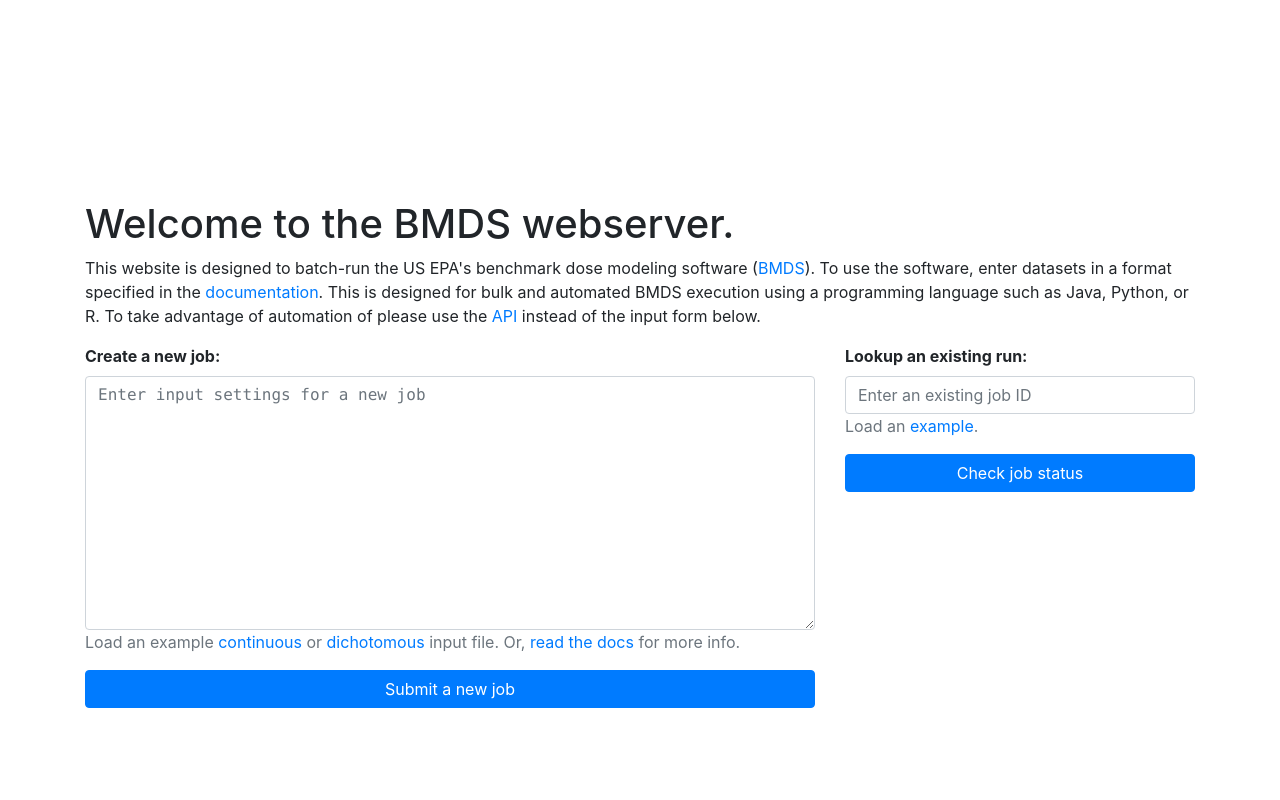
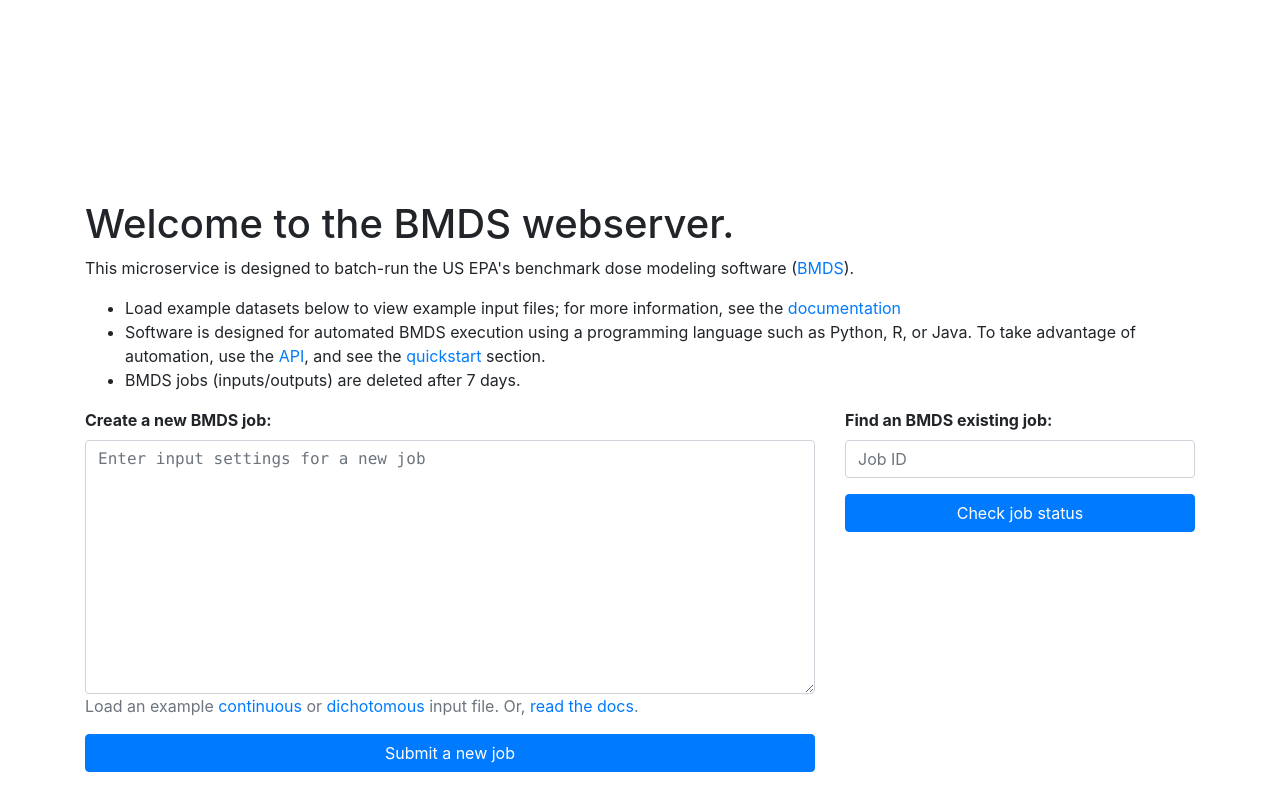
Before and after one commit to shapiromatron/bmds-server, a Django app: page / in a window 1280 px wide. Run offline with Django 3.2, Linux system fonts and the light colour scheme; parts of the project's set-up code (start-up, migrations or seed data) failed here and were passed over; some libraries are stand-ins or nearby versions.

Commit message:
add task to delete old jobs

```diff
--- a/bmds_server/settings/base.py
+++ b/bmds_server/settings/base.py
@@ -157,3 +157,5 @@
         'user': '10/minute'
     }
 }
+
+DAYS_TO_KEEP_JOBS = 7
--- a/jobrunner/models.py
+++ b/jobrunner/models.py
@@ -1,9 +1,11 @@
 from copy import deepcopy
 import bmds
-import json
+from datetime import timedelta
 from django.db import models
+from django.conf import settings
 from django.core.urlresolvers import reverse
 from django.utils.timezone import now
+import json
 import uuid
 
 from . import xlsx
@@ -116,6 +118,10 @@
 
         return output
 
+    @property
+    def deletion_date(self):
+        return self.created + timedelta(days=settings.DAYS_TO_KEEP_JOBS)
+
     def execute(self):
         # set start time
         self.started = now()
--- a/jobrunner/views.py
+++ b/jobrunner/views.py
@@ -6,6 +6,7 @@
 from django.views.decorators.csrf import csrf_exempt
 from django.views.generic import RedirectView, DetailView, View
 from django.views.generic.edit import CreateView
+from django.conf import settings
 
 import json
 
@@ -21,6 +22,7 @@
     def get_context_data(self, **kwargs):
         context = super().get_context_data(**kwargs)
         context['status_form'] = forms.JobStatusForm()
+        context['days_to_keep_jobs'] = settings.DAYS_TO_KEEP_JOBS
         return context
 
 
--- a/templates/jobrunner/job_detail.html
+++ b/templates/jobrunner/job_detail.html
@@ -9,6 +9,7 @@
     <li><b>Creation time: </b>{{object.created}}</li>
     <li><b>BMDS job start-time: </b>{{object.started}}</li>
     <li><b>BMDS job end-time: </b>{{object.ended}}</li>
+    <li><b>BMDS job deletion date: </b>{{object.deletion_date}}</li>
 </ul>
 
 {% if object.has_errors %}
--- a/templates/jobrunner/job_form.html
+++ b/templates/jobrunner/job_form.html
@@ -4,32 +4,35 @@
 {% block content %}
 <h1>Welcome to the BMDS webserver.</h1>
 <div class="row">
-
     <div class="col-sm-12">
         <p>
-            This website is designed to batch-run the US EPA's benchmark dose
-            modeling software (<a href="https://www.epa.gov/bmds">BMDS</a>). To use
-            the software, enter datasets in a format specified in the
-            <a href="http://bmds-server.readthedocs.io/en/latest/">documentation</a>.
-
-            This is designed for bulk and automated BMDS execution using a programming
-            language such as Java, Python, or R. To take advantage of automation of
-            please use the <a href="{% url 'api:api-root' %}">API</a> instead of the
-            input form below.
+            This microservice is designed to batch-run the US EPA's
+            benchmark dose modeling software (<a href="https://www.epa.gov/bmds">BMDS</a>).
+        <ul>
+            <li>Load example datasets below to view example input files;
+                for more information, see the <a href="http://bmds-server.readthedocs.io/en/latest/">documentation</a>
+            </li>
+            <li>Software is designed for automated BMDS execution using a
+                programming language such as Python, R, or Java. To take
+                advantage of automation, use the <a href="{% url 'api:api-root' %}">API</a>,
+                and see the <a href="http://bmds-server.readthedocs.io/en/latest/quickstart.html">quickstart</a> section.</li>
+            <li>BMDS jobs (inputs/outputs) are deleted after {{days_to_keep_jobs}} days.</li>
+        </ul>
         </p>
     </div>
-
+</div>
+<div class="row">
     <div class="col-lg-8">
         <form method="post">
             {% csrf_token %}
             <div class="form-group">
-                <label>Create a new job:</label>
+                <label>Create a new BMDS job:</label>
                 <textarea
                     class="form-control" cols="40"
                     placeholder="Enter input settings for a new job"
                     id="id_inputs" name="inputs"
                     rows="10" required>{{form.inputs.value|default_if_none:""}}</textarea>
-                <p class='text-muted'>Load an example <a id="example_c" href="#">continuous</a> or <a id="example_d" href="#">dichotomous</a> input file. Or, <a href="http://bmds-server.readthedocs.io/en/latest/">read the docs</a> for more info.</p>
+                <p class='text-muted'>Load an example <a id="example_c" href="#">continuous</a> or <a id="example_d" href="#">dichotomous</a> input file. Or, <a href="http://bmds-server.readthedocs.io/en/latest/inputs.html">read the docs</a>.</p>
             </div>
             {% include "jobrunner/_errors.html" with errors=form.inputs.errors %}
             <button type="submit" class="btn btn-primary btn-block">Submit a new job</button>
@@ -40,16 +43,14 @@
 
         <form id="lookup">
             <div class="form-group">
-                <label for="id_id">Lookup an existing run:</label>
+                <label for="id_id">Find an BMDS existing job:</label>
                 <input id="id_id" name="id" type="text"
-                       placeholder="Enter an existing job ID"
+                       placeholder="Job ID"
                        required="" class="form-control" >
-                <p class='text-muted'>Load an <a id="example_id" href="#">example</a>.</p>
             </div>
             <button type="submit" class="btn btn-primary btn-block">Check job status</button>
         </form>
     </div>
-
 </div>
 {% endblock content %}
 
@@ -74,13 +75,6 @@
         e.preventDefault();
         $('#id_inputs').val('{\n    "id": "my dichotomous datasets",\n    "dataset_type": "D",\n    "bmds_version": "BMDS2601",\n    "datasets": [\n        {\n            "id": "liver",\n            "doses": [0, 1.96, 5.69, 29.75],\n            "ns": [75, 49, 50, 49],\n            "incidences": [5, 1, 3, 14]\n        },\n        {\n            "id": "kidney",\n            "doses": [0, 40, 80, 230],\n            "ns": [12, 12, 12, 12],\n            "incidences": [0, 0, 2, 8]\n        }\n    ],\n    "bmr": {\n         "type": "Extra",\n         "value": 0.1\n    }\n}');
     });
-
-    // load example ID
-    $('#example_id').click(function(e){
-        e.preventDefault();
-        $('#id_id').val('f49900b1-46e7-4ed6-9b1c-80b0f63bfbd1');
-    });
-
 });
 </script>
 {% endblock extra-js %}
```
Also changed, not shown: jobrunner/management/commands/delete_old_jobs.py (added, +19 -0 lines).
